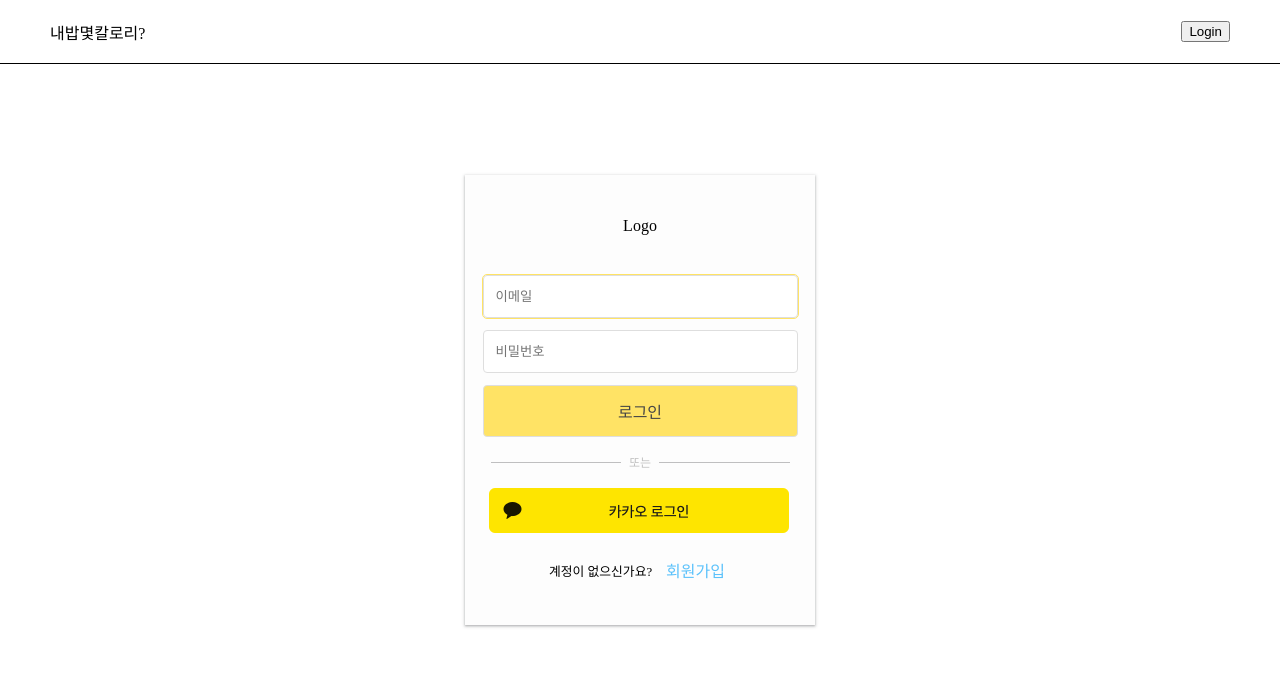
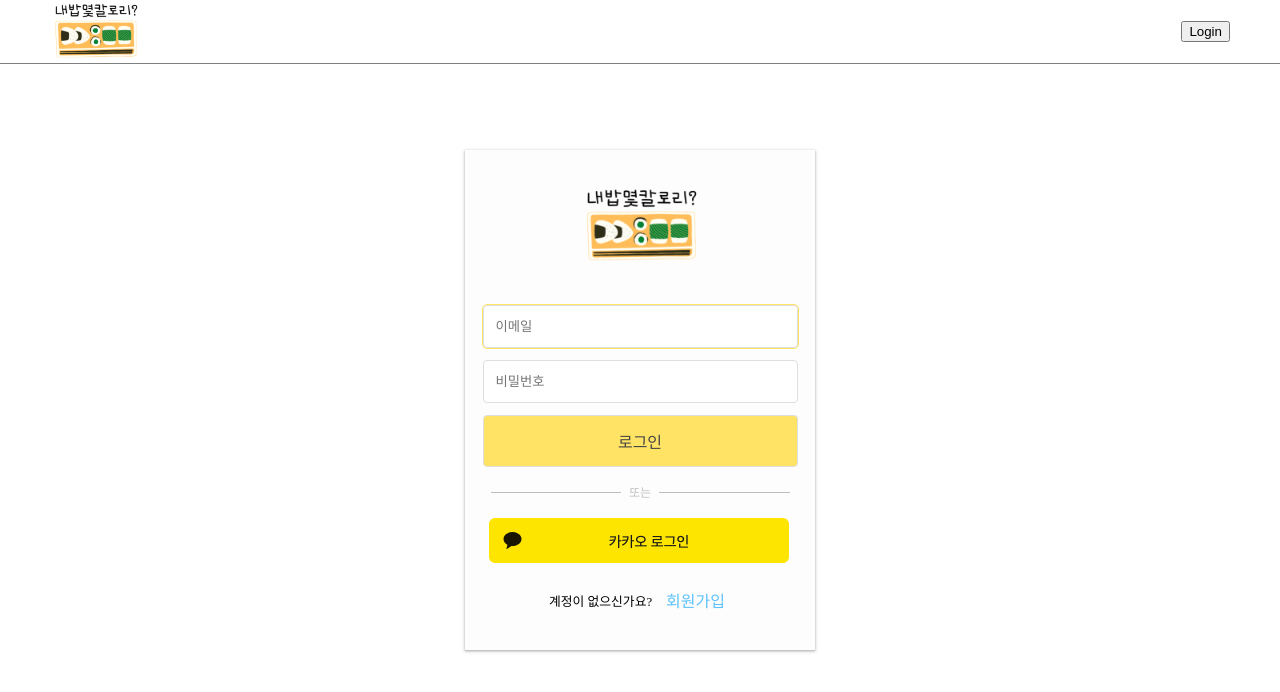
Before and after one commit to MyMealCalorie/client, a React (Create React App) app: page /user/login in a window 1280 px wide. Shown: the top 692 px of the page. Built offline with nearby package versions, Linux system fonts and the light colour scheme.

Commit message:
style: 메인 로고, favicon 삽입

```diff
--- a/public/index.html
+++ b/public/index.html
@@ -3,7 +3,8 @@
   <head>
     <meta charset="utf-8" />
     <meta name="viewport" content="width=device-width, initial-scale=1" />
-    <title>React App</title>
+    <link rel="icon" href="favicon.ico" type="image/x-icon" sizes="32x32">
+    <title>내밥몇칼로리?</title>
   </head>
   <body>
     <div id="root"></div>
--- a/src/components/Login/Logo.tsx
+++ b/src/components/Login/Logo.tsx
@@ -1,7 +1,12 @@
 import { LogoWrapper } from './style';
+import LogoImg from './../../assets/main_logo.png';
 
 const Logo = () => {
-  return <LogoWrapper>Logo</LogoWrapper>;
+  return (
+    <LogoWrapper>
+      <img src={LogoImg} />
+    </LogoWrapper>
+  );
 };
 
 export default Logo;
--- a/src/components/Login/style/index.ts
+++ b/src/components/Login/style/index.ts
@@ -83,4 +83,7 @@ export const S_Boundary = styled.span`
 /**-------------Logo-------------**/
 export const LogoWrapper = styled(S_FlexBox)`
   margin-bottom: 40px;
+  & > img {
+    width: 120px;
+  }
 `;
--- a/src/components/common/Header.tsx
+++ b/src/components/common/Header.tsx
@@ -1,9 +1,10 @@
-import { S_HeaderWrapper } from './style';
+import { S_HeaderWrapper, S_MainLogo } from './style';
+import Logo from './../../assets/main_logo.png';
 
 const Header = () => {
   return (
     <S_HeaderWrapper>
-      <p>내밥몇칼로리?</p> {/*로고*/}
+      <S_MainLogo src={Logo} /> {/*로고*/}
       <button>Login</button> {/*로그인*/}
     </S_HeaderWrapper>
   );
--- a/src/components/common/style/index.ts
+++ b/src/components/common/style/index.ts
@@ -19,10 +19,14 @@ export const S_HeaderWrapper = styled(S_FlexBox)`
   left: 0;
   right: 0;
   padding: 0 50px;
-  border-bottom: 0.5px solid;
+  border-bottom: 0.5px solid rgba(0, 0, 0, 0.5);
   z-index: 10;
 
   background-color: white;
+`;
+
+export const S_MainLogo = styled.img`
+  width: 90px;
 `;
 
 /**-------------OneDayList-------------**/
--- a/src/pages/LogIn/index.tsx
+++ b/src/pages/LogIn/index.tsx
@@ -15,7 +15,7 @@ const LogIn = () => {
 
       <CenterBox
         width="350px"
-        height="450px"
+        height="500px"
         outerBackgroundColor="#fff"
         innerBackgroundColor="#fdfdfd"
         boxShadow=" rgba(60, 64, 67, 0.3) 0px 1px 2px 0px,rgba(60, 64, 67, 0.15) 0px 1px 3px 1px"
--- a/src/utils/color.ts
+++ b/src/utils/color.ts
@@ -1 +1,2 @@
 // color 작성
+export {};
```
Also changed, not shown: src/assets/main_logo.png (added), 1 other file (tests, documents, lock files or other folders).
